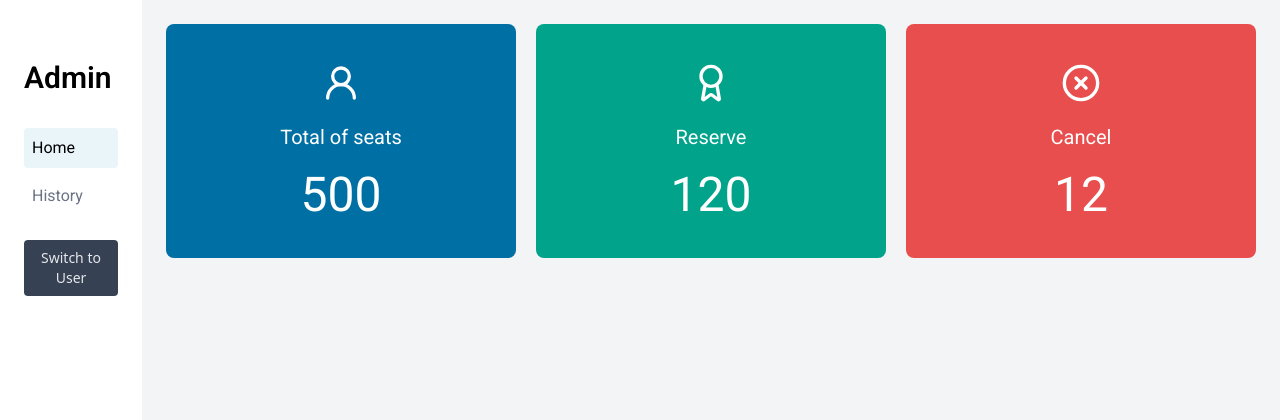
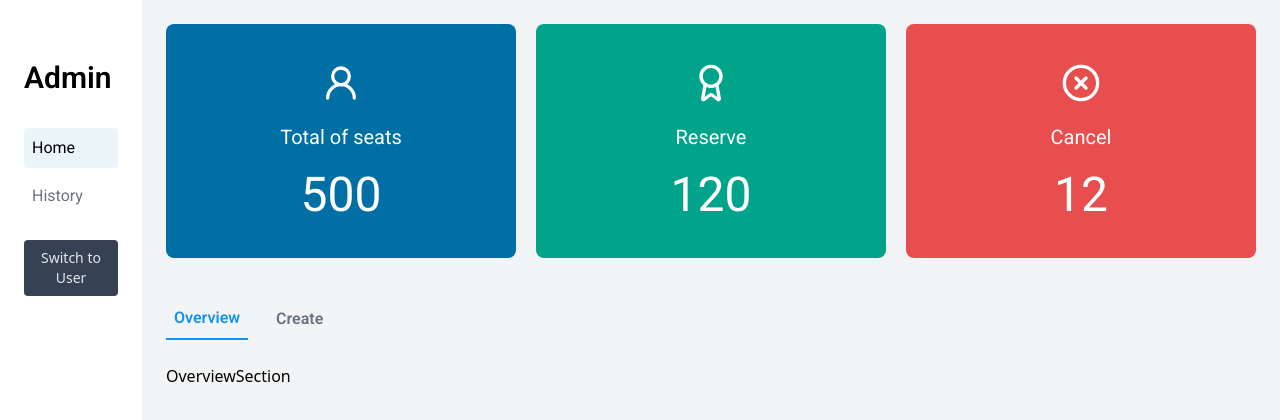
Before and after one commit to tatchunari/datawow-concert-system, a Next.js app in the folder apps/frontend/: page /dashboard/admin in a window 1280 px wide. Shown: the top 420 px of the page. Built offline with nearby package versions, Linux system fonts and the light colour scheme.

Commit message:
feat: add OverviewSection and CreateSection with button navigation

```diff
--- /dev/null
+++ b/apps/frontend/src/app/components/admin-section/CreateSection.tsx
@@ -0,0 +1,7 @@
+import React from "react";
+
+const CreateSection = () => {
+  return <div>CreateSection</div>;
+};
+
+export default CreateSection;
--- /dev/null
+++ b/apps/frontend/src/app/components/admin-section/OverviewSection.tsx
@@ -0,0 +1,7 @@
+import React from "react";
+
+const OverviewSection = () => {
+  return <div>OverviewSection</div>;
+};
+
+export default OverviewSection;
--- /dev/null
+++ b/apps/frontend/src/app/components/admin-section/StatSection.tsx
@@ -0,0 +1,35 @@
+import StatCard from "@/app/components/Statcard";
+
+// Icons
+import { UserRound } from "lucide-react";
+import { Award } from "lucide-react";
+import { CircleX } from "lucide-react";
+
+const StatSection = () => {
+  return (
+    <div>
+      <div className="flex flex-row gap-x-5">
+        <StatCard
+          icon={<UserRound className="w-10 h-10" />}
+          label="Total of seats"
+          value={500}
+          color="bg-card-blue"
+        />
+        <StatCard
+          icon={<Award className="w-10 h-10" />}
+          label="Reserve"
+          value={120}
+          color="bg-card-green"
+        />
+        <StatCard
+          icon={<CircleX className="w-10 h-10" />}
+          label="Cancel"
+          value={12}
+          color="bg-card-red"
+        />
+      </div>
+    </div>
+  );
+};
+
+export default StatSection;
--- a/apps/frontend/src/app/dashboard/admin/page.tsx
+++ b/apps/frontend/src/app/dashboard/admin/page.tsx
@@ -1,32 +1,47 @@
-import StatCard from "@/app/components/Statcard";
+"use client";
+import CreateSection from "@/app/components/admin-section/CreateSection";
+import OverviewSection from "@/app/components/admin-section/OverviewSection";
+import StatSection from "@/app/components/admin-section/StatSection";
 
-// Icons
-import { UserRound } from "lucide-react";
-import { Award } from "lucide-react";
-import { CircleX } from "lucide-react";
+import { useState } from "react";
 export default function AdminDashboardPage() {
+  const [activeTab, setActiveTab] = useState<"overview" | "create">("overview");
+
   return (
     <div>
       {/* Stats Card Section */}
-      <div className="flex flex-row gap-x-5">
-        <StatCard
-          icon={<UserRound className="w-10 h-10" />}
-          label="Total of seats"
-          value={500}
-          color="bg-card-blue"
-        />
-        <StatCard
-          icon={<Award className="w-10 h-10" />}
-          label="Reserve"
-          value={120}
-          color="bg-card-green"
-        />
-        <StatCard
-          icon={<CircleX className="w-10 h-10" />}
-          label="Cancel"
-          value={12}
-          color="bg-card-red"
-        />
+      <StatSection />
+
+      {/* Overview and Create Section */}
+      <div className="flex flex-col mt-10">
+        {/* Tabs */}
+        <div className="flex flex-row gap-5 mb-6">
+          <button
+            onClick={() => setActiveTab("overview")}
+            className={`font-roboto font-semibold p-2 ${
+              activeTab === "overview"
+                ? "text-[#1692EC] border-b-2 border-b-[#1692EC]"
+                : "text-gray-500"
+            }`}
+          >
+            Overview
+          </button>
+
+          <button
+            onClick={() => setActiveTab("create")}
+            className={`font-roboto font-semibold p-2 ${
+              activeTab === "create"
+                ? "text-[#1692EC] border-b-2 border-b-[#1692EC]"
+                : "text-gray-500"
+            }`}
+          >
+            Create
+          </button>
+        </div>
+
+        {/* Sections */}
+        {activeTab === "overview" && <OverviewSection />}
+        {activeTab === "create" && <CreateSection />}
       </div>
     </div>
   );
--- a/apps/frontend/src/app/globals.css
+++ b/apps/frontend/src/app/globals.css
@@ -33,4 +33,8 @@
   a {
     @apply text-blue-500 hover:text-blue-700;
   }
+
+  button {
+    @apply cursor-pointer;
+  }
 }
```
